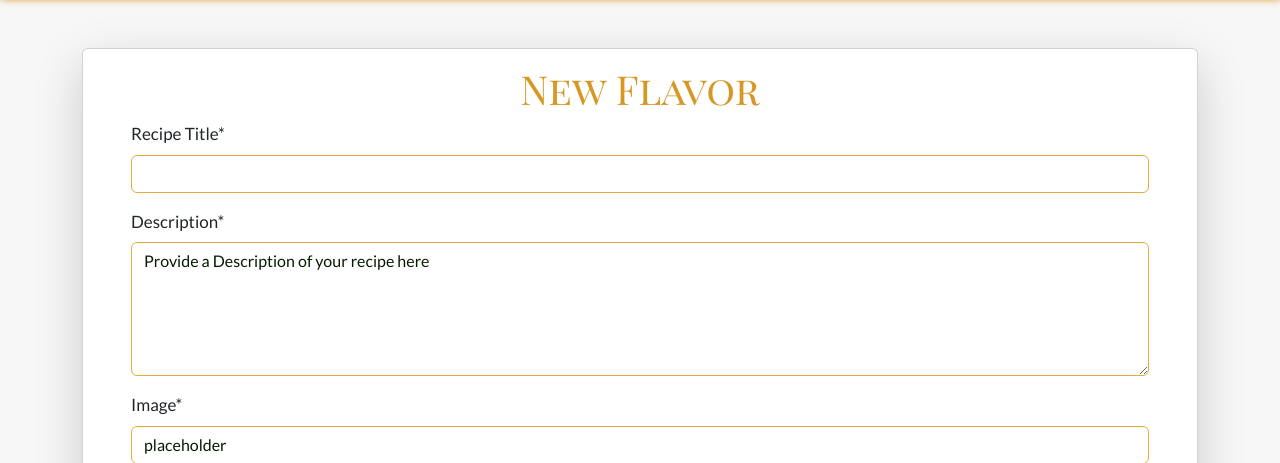
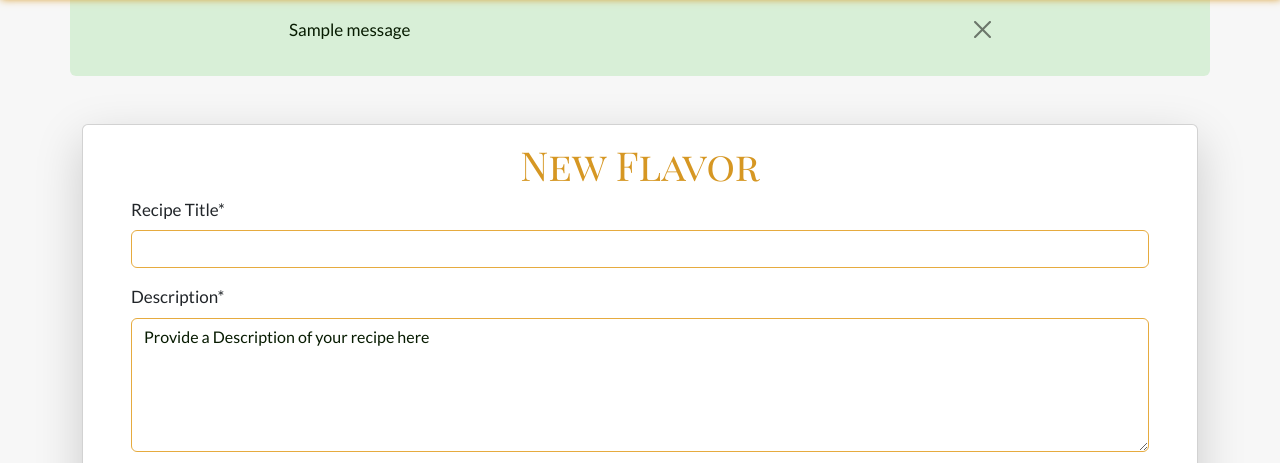
Before and after one commit to bhagyashriyogeshpatil/flavor-fusion, a Django app: page /new_flavors/ in a window 1280 px wide. Shown: the part 120-583 px from the top of the page. Run offline with Django 5.2, Linux system fonts and the light colour scheme; a user stored in the database is signed in; tables that the repository leaves empty hold one stand-in row (values such as "Sample post"); one stand-in notice (Sample message) is shown; some libraries are stand-ins or nearby versions.

Commit message:
update base.html for displaying Django messages

```diff
--- a/static/css/style.css
+++ b/static/css/style.css
@@ -407,3 +407,8 @@ footer > a {
 #edit-button, #delete-button {
     width: 25%;
 }
+
+/* displaying Django messages */
+.msg-container {
+    background-color: #81d77b42;
+}
--- a/templates/base.html
+++ b/templates/base.html
@@ -36,6 +36,23 @@
     <!-- Header Navigation Content -->
     {% include 'includes/header.html' %}
 
+    <!-- displaying Django messages -->
+    <!-- Credit: Code Institute's I think therefore I blog Walkthrough project -->
+    <div class="container msg-container rounded-bottom">
+        <div class="row">
+            <div class="col-md-8 offset-md-2">
+            {% for message in messages %}
+            <div class="alert {{ message.tags }} alert-dismissible
+                fade show" id="msg" role="alert">
+                {{ message | safe }}
+                <button type="button" class="btn-close"
+                data-bs-dismiss="alert" aria-label="Close"></button>
+            </div>
+            {% endfor %}
+            </div>
+        </div>
+    </div>
+
     <!-- Main Content -->
     <main>
         {% block content %}
```
Also changed, not shown: 1 other file.
